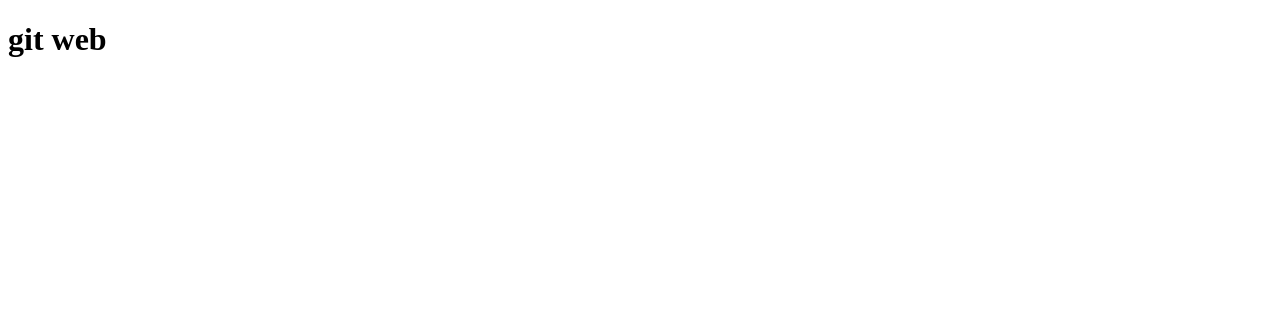
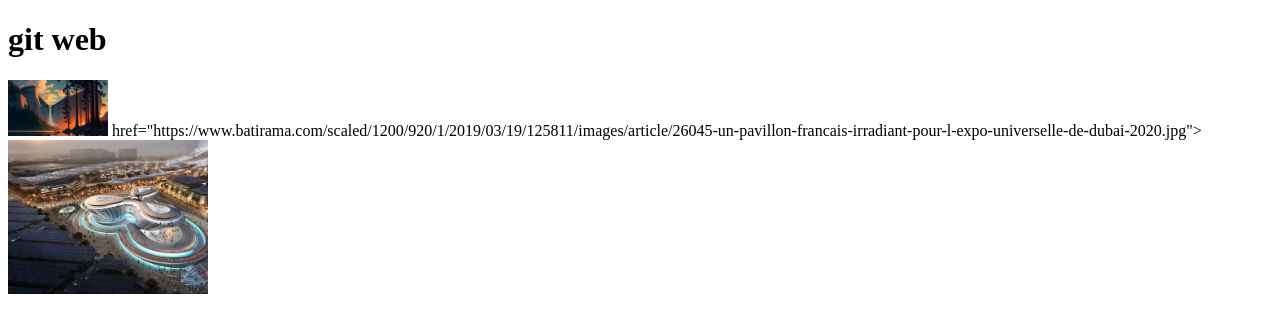
Before and after one commit to rascogith/git-test, a plain HTML site: page index.html in a window 1280 px wide. Drawn offline with Linux system fonts and the light colour scheme; files whose address does not match are found by name.

Commit message:
expo dubai img add

```diff
--- a/index.html
+++ b/index.html
@@ -6,5 +6,9 @@
 </head>
 <body>
     <h1>git web</h1>
+    <img src="C:\Users\oscar\Documents\my_website_for_git\image\5fQUPDl.jpg" width="100"/>
+    <a> href="https://www.batirama.com/scaled/1200/920/1/2019/03/19/125811/images/article/26045-un-pavillon-francais-irradiant-pour-l-expo-universelle-de-dubai-2020.jpg">
+        <img src="image/expodubai.jpg" width="200"/>
+    </a>
 </body>
 </html>
```
Also changed, not shown: image/5fQUPDl.jpg (added), image/expodubai.jpg (added).
